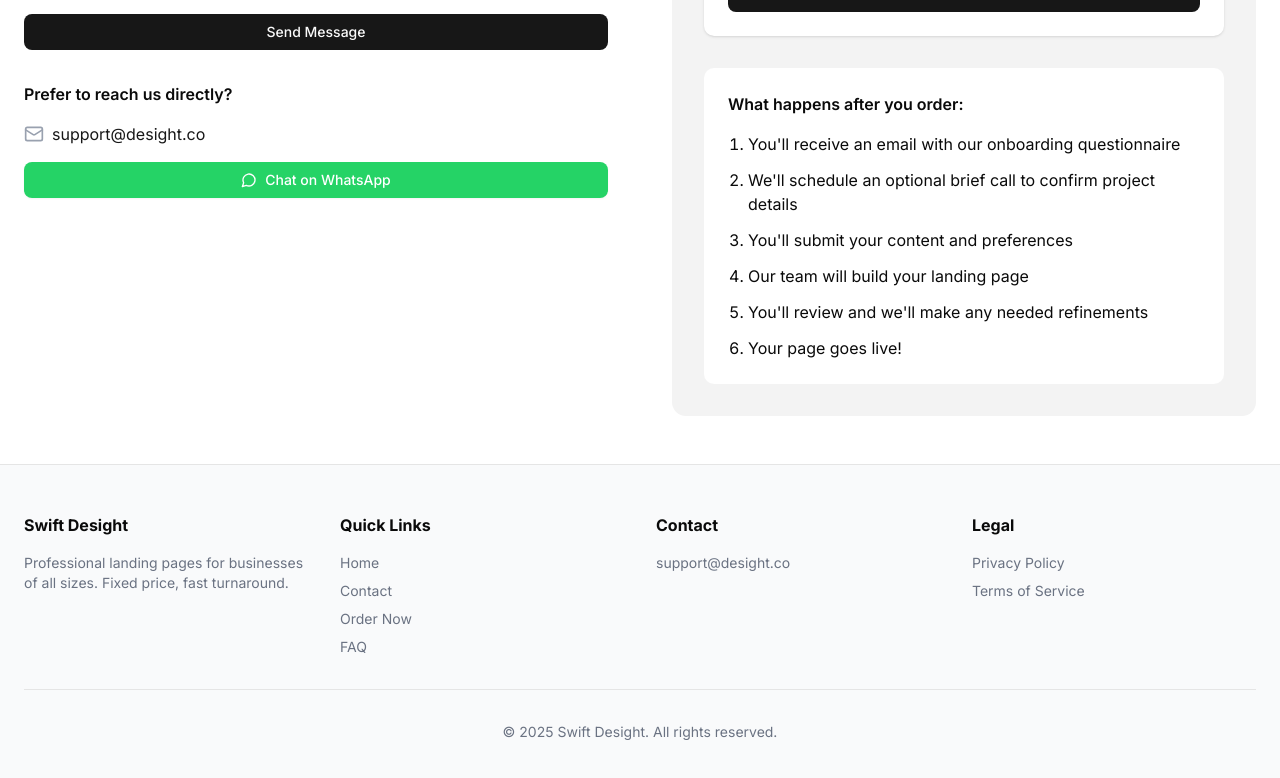
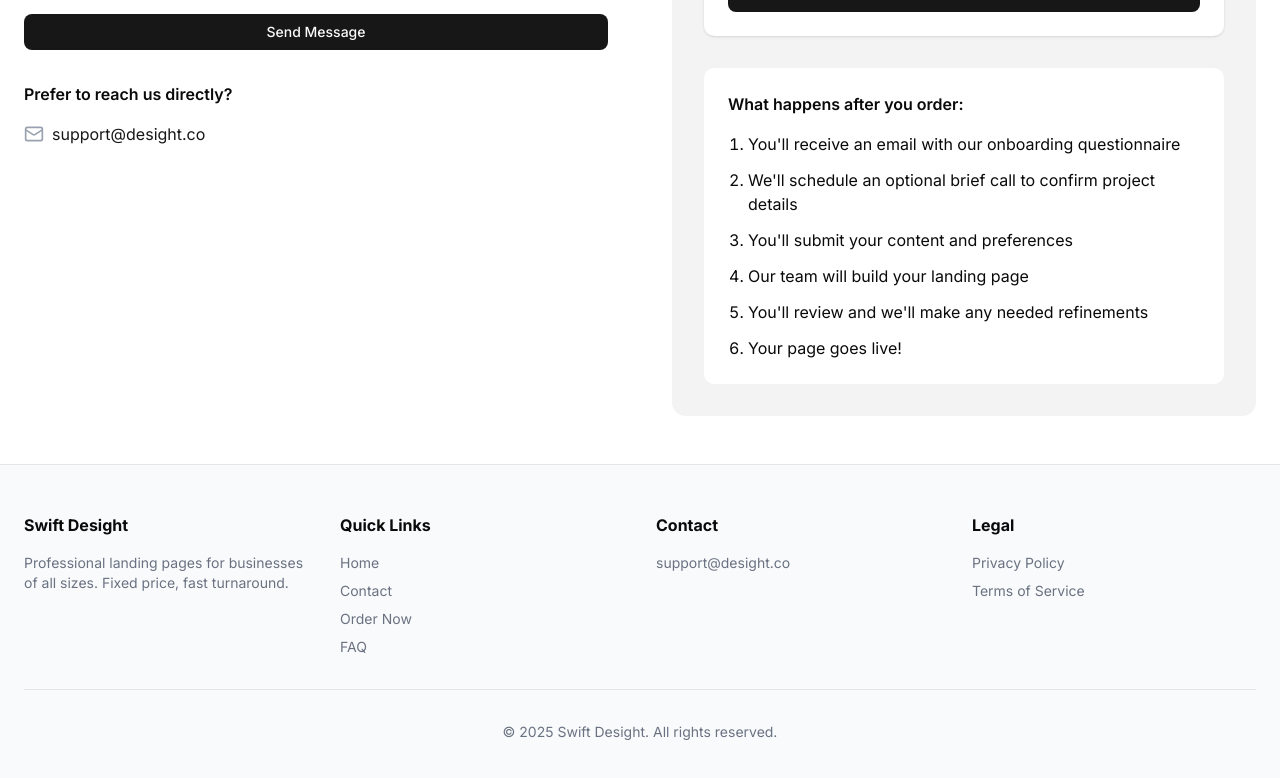
Before and after one commit to matveisch/web-studio, a Next.js app: page /contact in a window 1280 px wide. Shown: the part 825-1603 px from the top of the page. Built offline with nearby package versions, Linux system fonts and the light colour scheme.

Commit message:
refactor: remove unused imports and clean up WhatsApp button code

```diff
--- a/app/contact/page.tsx
+++ b/app/contact/page.tsx
@@ -1,7 +1,6 @@
 import ContactForm from "@/components/contact-form";
 import OrderSection from "@/components/order-section";
-import { Button } from "@/components/ui/button";
-import { ArrowLeft, Mail, MessageCircle } from "lucide-react";
+import { ArrowLeft, Mail } from "lucide-react";
 import Link from "next/link";
 
 export default function ContactPage() {
@@ -60,14 +59,14 @@ export default function ContactPage() {
                   (555) 123-4567
                 </a>
               </div> */}
-              <div>
+              {/* <div>
                 <Button
                   variant="outline"
                   className="flex items-center gap-2 border-0 bg-[#25D366] text-white hover:bg-[#128C7E]"
                   asChild
                 >
                   <a
-                    href={`https://wa.me/+972546200783`}
+                    href={`https://wa.me/0`}
                     target="_blank"
                     rel="noopener noreferrer"
                   >
@@ -75,7 +74,7 @@ export default function ContactPage() {
                     Chat on WhatsApp
                   </a>
                 </Button>
-              </div>
+              </div> */}
             </div>
           </div>
 
```
